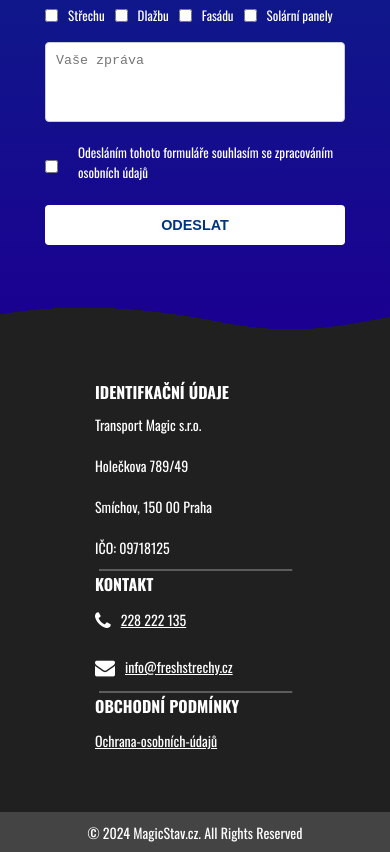
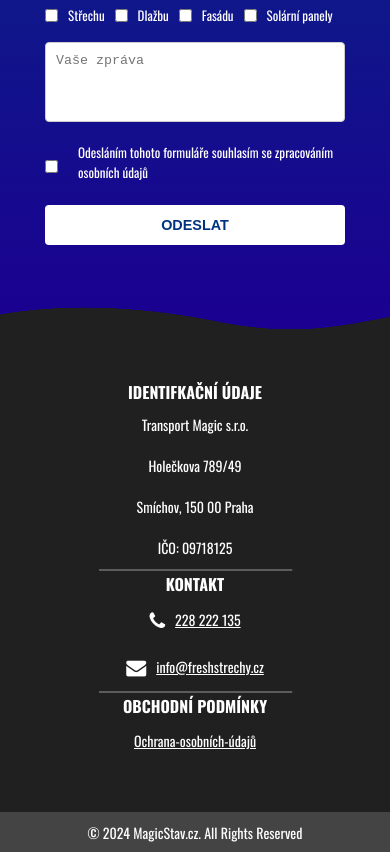
Before and after one commit to martipl/fofrzamecnik, a plain HTML site: page default.html in a window 390 px wide. Shown: the part 6617-7469 px from the top of the page. Drawn offline with nearby package versions, Linux system fonts and the light colour scheme.

Commit message:
Add files via upload

```diff
--- a/default.html
+++ b/default.html
@@ -296,6 +296,10 @@
         font-size: 14px;
         padding: 10px 0;
     }
+    .kontakt_div{
+        width: 200px;
+        padding: 0 15px;
+    }
     @media screen and (max-width: 750px) {
         .img_cara2{
                 display: none;
@@ -312,6 +316,11 @@
     @media screen and (max-width: 458px) {
         .img_cara3{
             display: block;
+        }
+        .kontakt_div{
+            display: flex;
+            flex-direction: column;
+            align-items: center;
         }
     }
     .div_sluzby{
@@ -786,7 +795,7 @@
     </div>
 
     <div id="kontakt" class="div_kontakty" style="flex-wrap: wrap; width: auto; height: 100%;padding-bottom: 50px; background-color: rgb(32, 32, 32); display: flex; justify-content: center; align-items: flex-start; padding-top: 50px;">
-        <div style="width: 200px; padding: 0 15px;">
+        <div class="kontakt_div">
             <p class="p_kontakt_tittle">IDENTIFKAČNÍ ÚDAJE</p>
             <p class="p_kontakt" style="color: white; font-size: 14px;">Transport Magic s.r.o.</p>
             <p class="p_kontakt">Holečkova 789/49</p>
@@ -795,7 +804,7 @@
             <img class="img_cara3" src="cara2.png" alt="">
         </div>
         <img class="img_cara" src="cara.png" alt="">
-        <div style="width: 200px; padding: 0 15px;">
+        <div class="kontakt_div">
             <p class="p_kontakt_tittle">KONTAKT</p>
             <div style="display: flex; align-items: center; padding: 10px 0;">
                 <P><i class="fa fa-phone" id="fa-phone"></i></P>
@@ -808,7 +817,7 @@
             <img class="img_cara3" src="cara2.png" alt="">
         </div>
         <img class="img_cara2" src="cara.png" alt="">
-        <div style="width: 200px; padding: 0 15px;">
+        <div class="kontakt_div">
             <p class="p_kontakt_tittle">OBCHODNÍ PODMÍNKY</p>
             <div style="padding: 10px 0;">
                 <a href="Zásady-ochrany-osobních-údajů.html" class="zasady">Ochrana-osobních-údajů</a>
```
